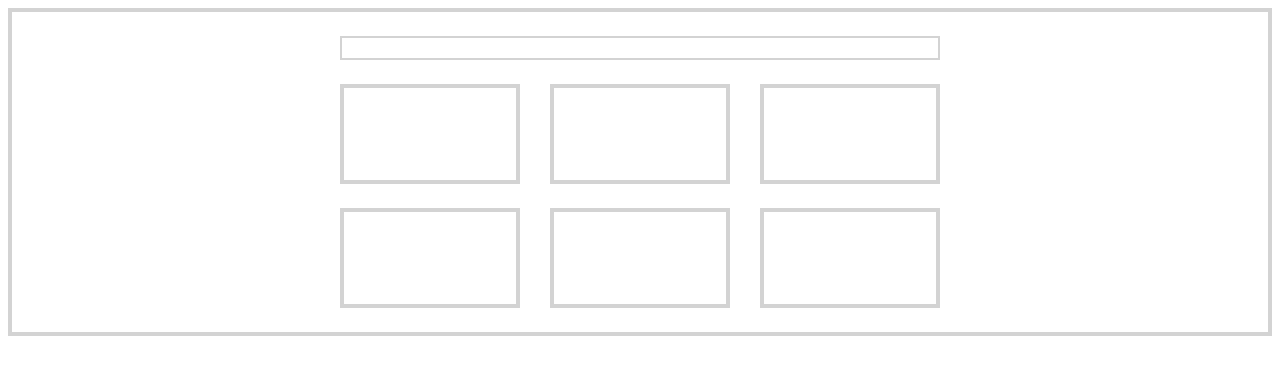
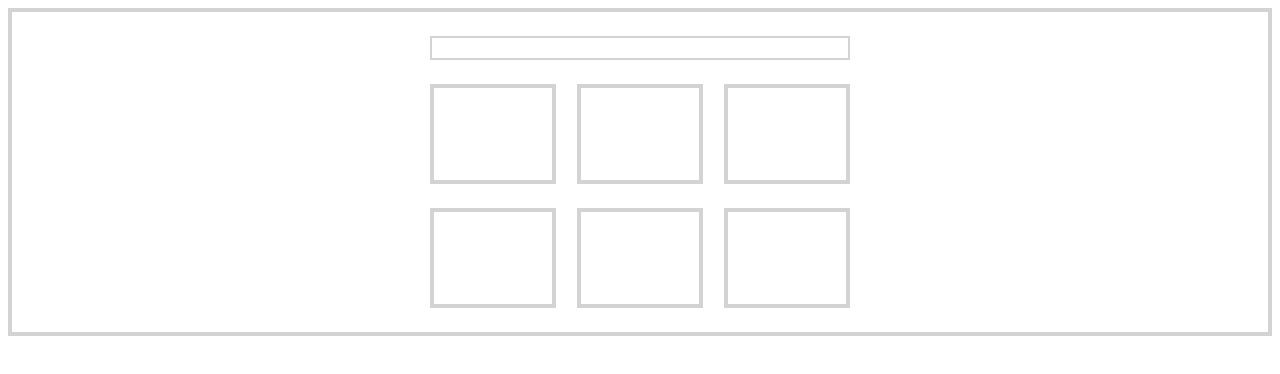
Before and after one commit to richbport/L2, a plain HTML site: page index.html in a window 1280 px wide. Drawn offline with Linux system fonts and the light colour scheme.

Commit message:
adjusted box widths

```diff
--- a/style.css
+++ b/style.css
@@ -10,7 +10,7 @@
 
 .row {
     width: 100%;
-    max-width: 600px;
+    max-width:420px;
     margin: 0 auto;
 }
 
```
